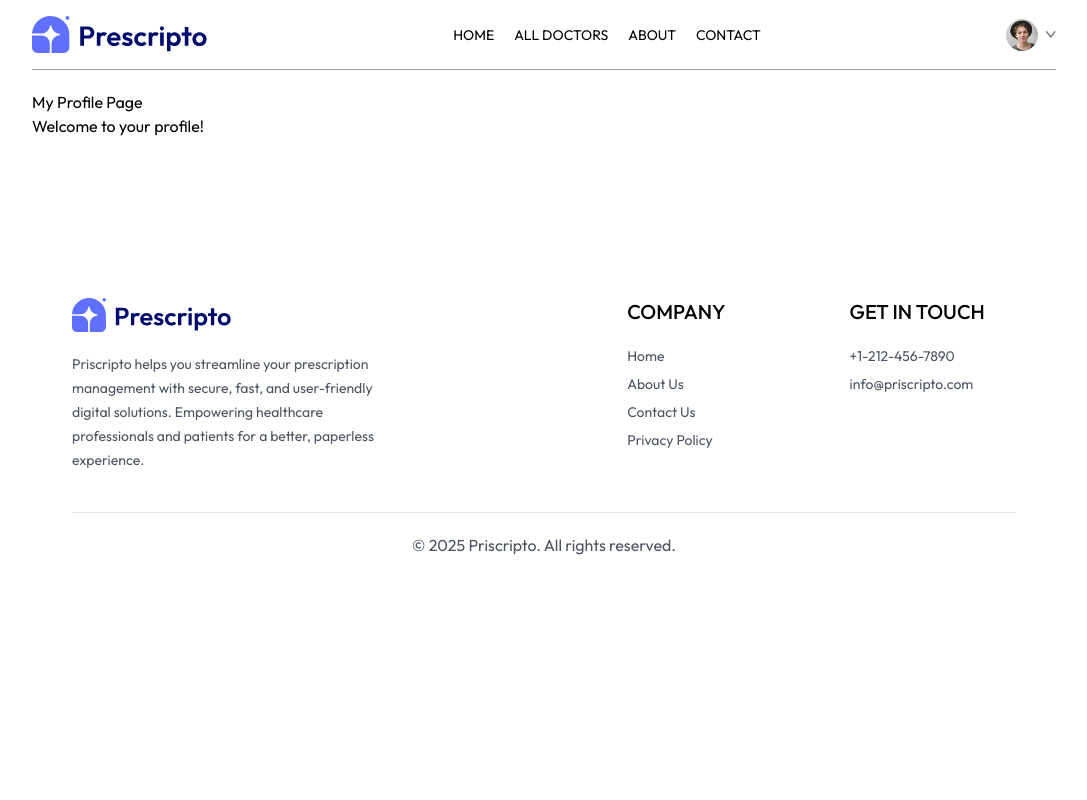
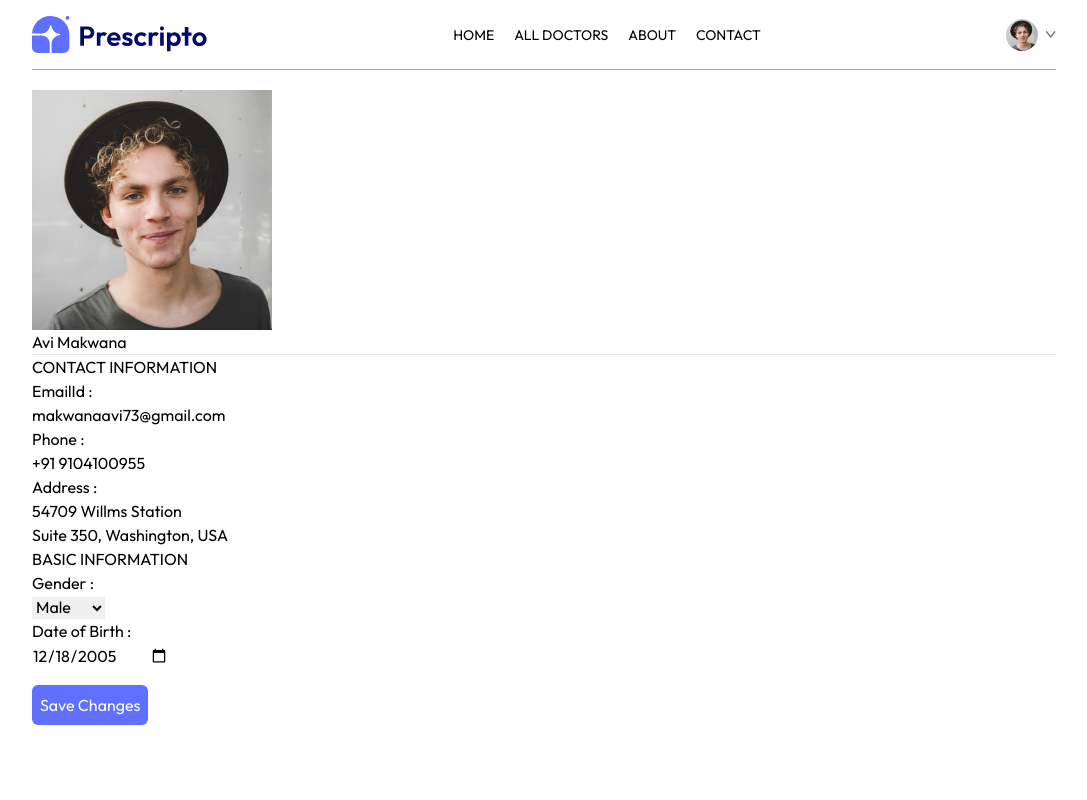
Before and after one commit to makwanaavi/Priscripto, a React (Vite) app: page /my-profile in a window 1280 px wide. Shown: the top 800 px of the page, without its empty margins (96-1183 px from the left). Built offline with nearby package versions, Linux system fonts and the light colour scheme.

Commit message:
#update make MyProfile page

```diff
--- a/src/assets/assets.js
+++ b/src/assets/assets.js
@@ -367,6 +367,48 @@ export const doctors = [
         }
     },
     {
+        _id: 'doc20',
+        name: 'Dr. Maya Desai',
+        image: doc3,
+        speciality: 'Neurologist',
+        degree: 'MBBS, MD, DM',
+        experience: '9 Years',
+        about: 'Dr. Desai has a deep interest in treating neurological conditions such as migraines, epilepsy, and Parkinson’s disease.',
+        fees: 70,
+        address: {
+            line1: '93 Brain Blvd',
+            line2: 'South London'
+        }
+    },
+    {
+        _id: 'doc20',
+        name: 'Dr. Maya Desai',
+        image: doc3,
+        speciality: 'Neurologist',
+        degree: 'MBBS, MD, DM',
+        experience: '9 Years',
+        about: 'Dr. Desai has a deep interest in treating neurological conditions such as migraines, epilepsy, and Parkinson’s disease.',
+        fees: 70,
+        address: {
+            line1: '93 Brain Blvd',
+            line2: 'South London'
+        }
+    },
+    {
+        _id: 'doc20',
+        name: 'Dr. Maya Desai',
+        image: doc3,
+        speciality: 'Neurologist',
+        degree: 'MBBS, MD, DM',
+        experience: '9 Years',
+        about: 'Dr. Desai has a deep interest in treating neurological conditions such as migraines, epilepsy, and Parkinson’s disease.',
+        fees: 70,
+        address: {
+            line1: '93 Brain Blvd',
+            line2: 'South London'
+        }
+    },
+    {
         _id: 'doc21',
         name: 'Dr. Liam Scott',
         image: doc1,
--- a/src/pages/MyProfile.jsx
+++ b/src/pages/MyProfile.jsx
@@ -1,12 +1,150 @@
-import React from 'react'
+import React from "react";
+import { assets } from "../assets/assets";
 
 const MyProfile = () => {
+  const [userData, setUserData] = React.useState({
+    name: "Avi Makwana",
+    image: assets.profile_pic,
+    email: "makwanaavi73@gmail.com",
+    phone: "+91 9104100955",
+    address: {
+      line1: "54709 Willms Station",
+      line2: "Suite 350, Washington, USA",
+    },
+    gender: "Male",
+    dob: "2005-12-18",
+  });
+
+  const [isEdit, setIsEdit] = React.useState(true);
   return (
     <div>
-        <h1>My Profile Page</h1>
-        <p>Welcome to your profile!</p>
+      <img src={userData.image} alt="" />
+
+      {isEdit ? (
+        <input
+          type="text"
+          onChange={(e) =>
+            setUserData((prev) => ({ ...prev, name: e.target.value }))
+          }
+          value={userData.name}
+        />
+      ) : (
+        <p>{userData.name}</p>
+      )}
+      <hr />
+
+      <div>
+        <p>CONTACT INFORMATION</p>
+
+        <div>
+          <p>EmailId : </p>
+          <p>{userData.email}</p>
+
+          <p>Phone :</p>
+          {isEdit ? (
+            <input
+              type="text"
+              onChange={(e) =>
+                setUserData((prev) => ({ ...prev, phone: e.target.value }))
+              }
+              value={userData.phone}
+            />
+          ) : (
+            <p>{userData.phone}</p>
+          )}
+
+          <p>Address :</p>
+          <p>
+            {isEdit ? (
+              <p>
+                <input
+                  type="text"
+                  onChange={(e) =>
+                    setUserData((prev) => ({
+                      ...prev,
+                      address: { ...prev.address, line1: e.target.value },
+                    }))
+                  }
+                  value={userData.address.line1}
+                />
+                <br />
+                <input
+                  type="text"
+                  onChange={(e) =>
+                    setUserData((prev) => ({
+                      ...prev,
+                      address: { ...prev.address, line2: e.target.value },
+                    }))
+                  }
+                  value={userData.address.line2}
+                />
+              </p>
+            ) : (
+              <>
+                <p>{userData.address.line1}</p>
+                <p>{userData.address.line2}</p>
+              </>
+            )}
+          </p>
+        </div>
+
+        <div>
+          <p>BASIC INFORMATION</p>
+
+          <div>
+            <p>Gender : </p>
+            {isEdit ? (
+              <select
+                onChange={(e) =>
+                  setUserData((prev) => ({ ...prev, gender: e.target.value }))
+                }
+                value={userData.gender}
+              >
+                <option value="male">Male</option>
+                <option value="female">Female</option>
+                <option value="other">Other</option>
+              </select>
+            ) : (
+              <p>{userData.gender}</p>
+            )}
+
+            <p>Date of Birth : </p>
+           {
+            isEdit ? (
+              <input
+                type="date"
+                onChange={(e) =>
+                  setUserData((prev) => ({ ...prev, dob: e.target.value }))
+                }
+                value={userData.dob}
+              />
+            ) : (
+              <p>{userData.dob}</p>
+            )}
+          </div>
+        </div>
+
+        <div>
+         {
+          isEdit ? (
+            <button
+              onClick={() => setIsEdit(false)}
+              className="bg-primary text-white rounded-md p-2 mt-4"
+            >
+              Save Changes
+            </button>
+          ) : (
+            <button
+              onClick={() => setIsEdit(true)}
+              className="bg-primary text-white rounded-md p-2 mt-4"
+            >
+              Edit Profile
+            </button>
+          )}
+        </div>
+      </div>
     </div>
-  )
-}
+  );
+};
 
-export default MyProfile
+export default MyProfile;
```
Also changed, not shown: public/Avi.jpg (added).
